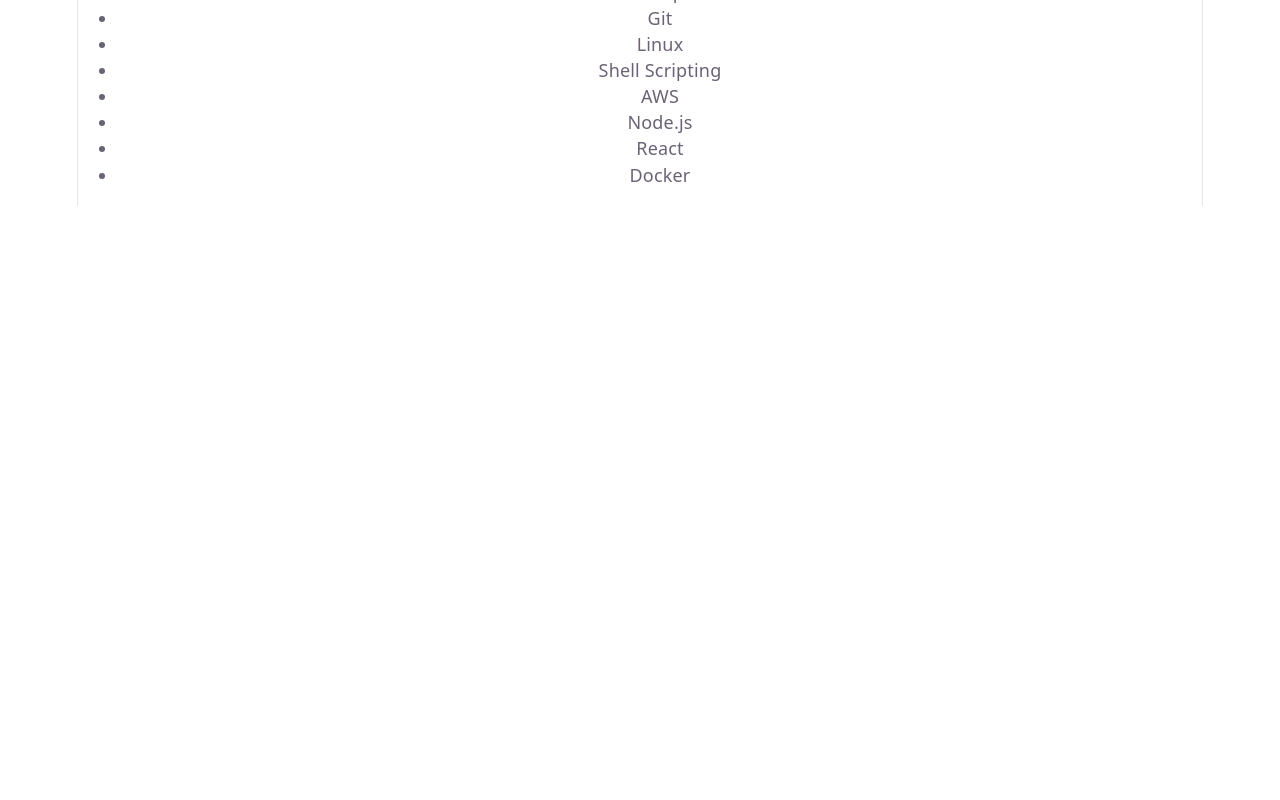
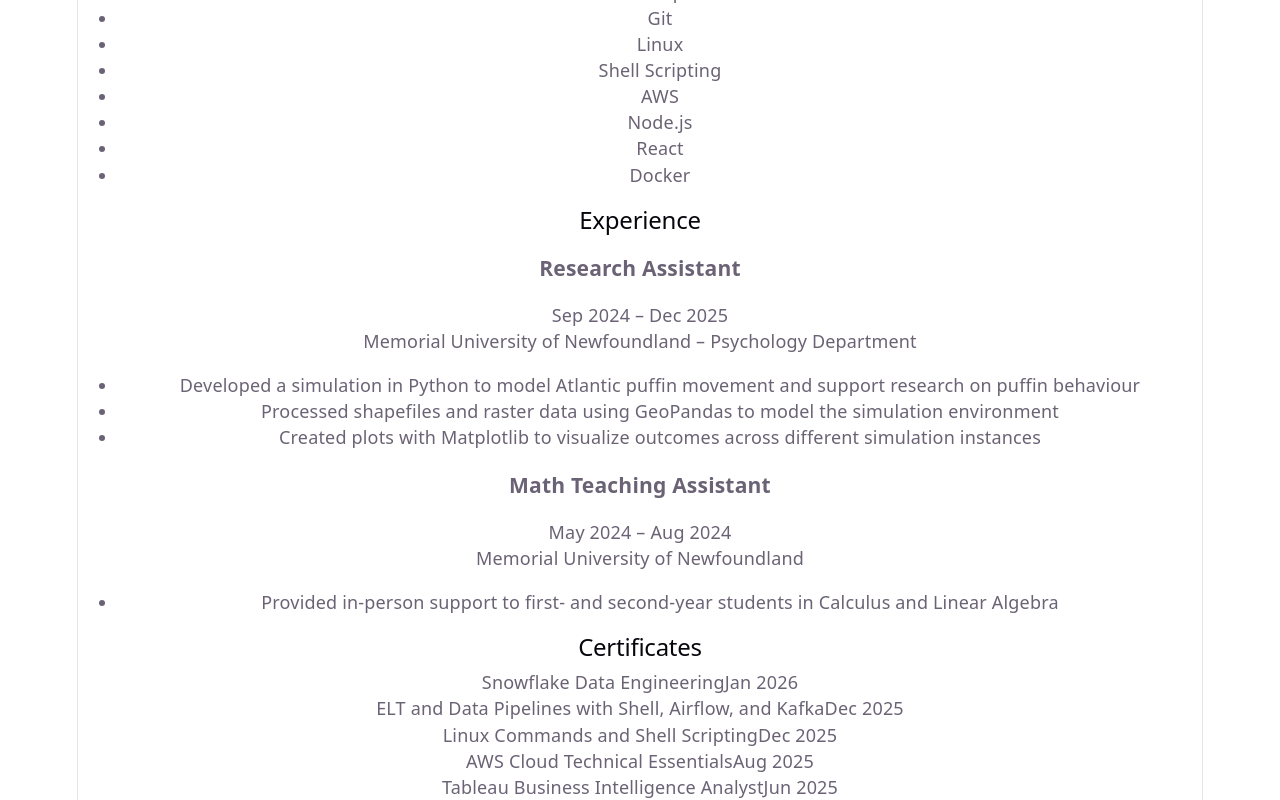
Before and after one commit to FlavioT04/portfolio-website, a React (Vite) app: page / in a window 1280 px wide. Shown: the part 1994-2794 px from the top of the page. Before the commit the page ends 2200 px from the top, so only its background shows below. Built offline with nearby package versions, Linux system fonts and the light colour scheme.

Commit message:
Certificates component added

```diff
--- a/src/App.jsx
+++ b/src/App.jsx
@@ -3,6 +3,8 @@
 import About from './components/About'
 import Projects from './components/Projects'
 import Skills from './components/Skills'
+import Experience from './components/Experience'
+import Certificates from './components/Certificates'
 
 function App() {
   return (
@@ -12,6 +14,8 @@
       <About />
       <Projects />
       <Skills />
+      <Experience />
+      <Certificates />
     </>
   )
 }
--- /dev/null
+++ b/src/components/Certificates.jsx
@@ -0,0 +1,19 @@
+import { portfolio } from '../data'
+
+function Certificates() {
+  return (
+    <section id="certificates">
+      <h2>Certificates</h2>
+      <div>
+        {portfolio.certificates.map((cert) => (
+          <div key={cert.id}>
+            <span>{cert.name}</span>
+            <span>{cert.date}</span>
+          </div>
+        ))}
+      </div>
+    </section>
+  )
+}
+
+export default Certificates
```
